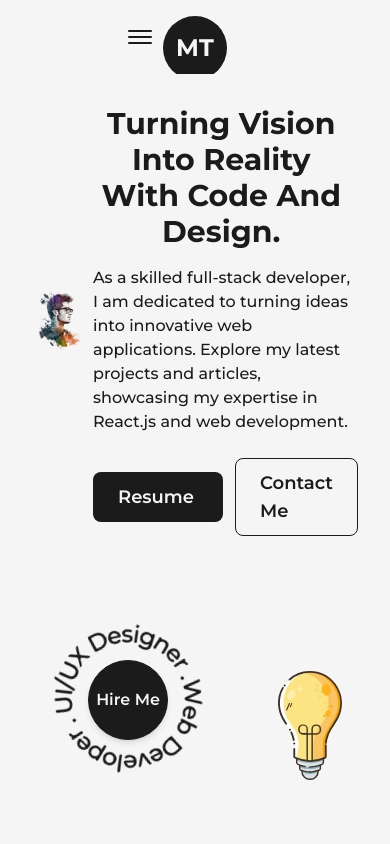
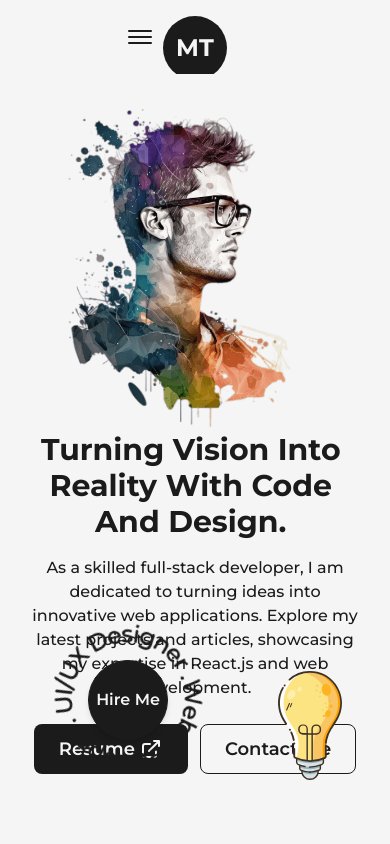
Before and after one commit to MilkiasTonji/mock-portfolio, a Next.js app: page / in a window 390 px wide. Shown: the top 844 px of the page. Built offline with nearby package versions, Linux system fonts and the light colour scheme.

Commit message:
Fixed minimal issues

```diff
--- a/src/pages/index.js
+++ b/src/pages/index.js
@@ -20,20 +20,20 @@ export default function Home() {
       </Head>
       <main className='flex flex-col items-center text-dark w-full min-h-screen dark:text-light'>
         <Layout className='pt-0 md:pt-16 sm:pt-8'>
-          <div className='flex items-center justify-between w-full'>
-            <div className='w-1/2'>
+          <div className='flex items-center justify-between w-full lg:flex-col'>
+            <div className='w-1/2 md:w-full'>
               <Image src={profilePic} alt='milkiasTonjiPic'
                 priority={true}
                 sizes="(max-width: 768px) 100vw, (max-width: 1200px) 50vw, 50vw"
                 className='w-full h-auto lg:hidden md:inline-block md:w-full'
               />
               </div>
-            <div className='w-1/2 flex flex-col items-center self-center lg:w-full'>
+            <div className='w-1/2 flex flex-col items-center self-center lg:w-full lg:text-center'>
               <AnimatedText text={"Turning Vision Into Reality With Code And Design."}
                className='!text-6xl !text-left xl:!text-5xl lg:!text-center md:!text-5xl sm:!text-3xl' />
               <p className='my-4 text-base font-medium'>As a skilled full-stack developer, I am dedicated to turning ideas into innovative web applications.
                 Explore my latest projects and articles, showcasing my expertise in React.js and web development.</p>
-                <div className='flex items-center self-start mt-2'>
+                <div className='flex items-center self-start mt-2 lg:self-center'>
                   <Link href="/dummy.pdf" target='_blank'
                   className='flex items-center bg-dark text-light p-2.5 px-6
                   dark:bg-light dark:text-dark hover:dark:bg-dark hover:dark:text-light hover:dark:border-light
```
